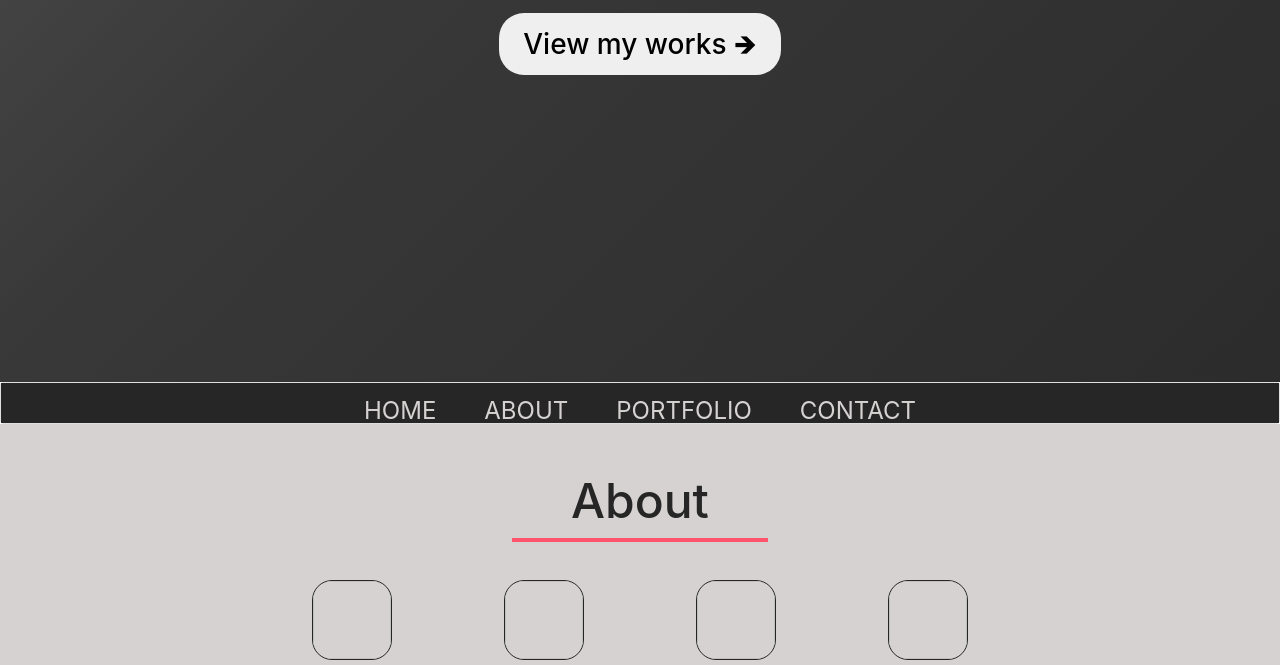
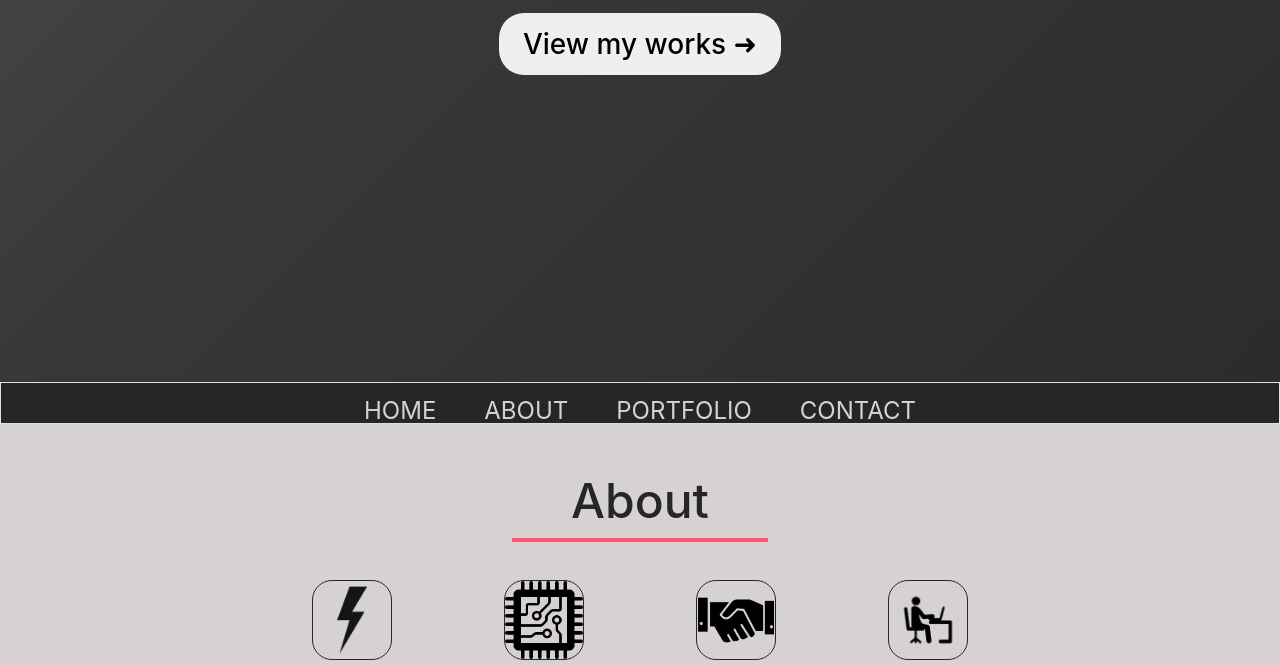
Before and after one commit to nova14753692/nova14753692.github.io, a plain HTML site: page index.html in a window 1280 px wide. Shown: the part 418-1083 px from the top of the page. Drawn offline with Linux system fonts and the light colour scheme.

Commit message:
change welcome button arrow, add perk images

```diff
--- a/index.html
+++ b/index.html
@@ -90,7 +90,7 @@
                             <br />I'm currently senior Computer Science student
                         </p>
                         <button type="button" class="bt bt-view-work" onclick="scrollToElement('Content', false)">
-                            View my works <span>🡺</span>
+                            View my works <span>➜</span>
                         </button>
                     </div>
                 </div>
@@ -125,19 +125,19 @@
                     <div class="row header-underline"></div>
                     <div class="row perk">
                         <div class="col-md-3">
-                            <img class="img-perk"></img>
+                            <img class="img-perk" src="./lightning.png"></img>
                             <p>Fast-learner</p>
                         </div>
                         <div class="col-md-3">
-                            <img class="img-perk"></img>
+                            <img class="img-perk" src="./computer-chip.png"></img>
                             <p>Tech-savvy</p>
                         </div>
                         <div class="col-md-3">
-                            <img class="img-perk"></img>
+                            <img class="img-perk" src="./handshake.png"></img>
                             <p>Cooperative</p>
                         </div>
                         <div class="col-md-3">
-                            <img class="img-perk"></img>
+                            <img class="img-perk" src="./working.png"></img>
                             <p>Good working ethic</p>
                         </div>
                     </div>
@@ -561,7 +561,7 @@
                 <div class="row row-close-content">
                     <div class="col-12">
                         <button class="bt-sm bt-close-content" onclick="scrollToElement('WelcomePage')">
-                            <img src="./double-arrow-up-64.png" ) />
+                            <img src="./double-arrow-up-64.png" />
                         </button>
                     </div>
                 </div>
--- a/sass/welcomepage.sass
+++ b/sass/welcomepage.sass
@@ -46,7 +46,7 @@
     .WelcomePage .welcome_line
         font-size: 20px
     .WelcomePage .bt-view-work
-        font-size: 12px
+        font-size: 18px
 
 @media (min-width: 768px)
     .WelcomePage .welcome_line
```
Also changed, not shown: computer-chip.png (added), css/welcomepage.css, handshake.png (added), lightning.png (added), working.png (added).
